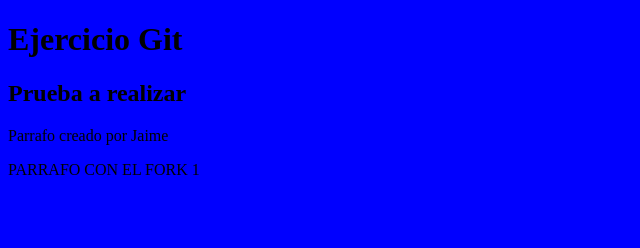
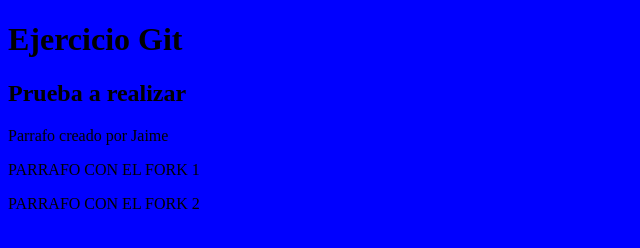
Before and after one commit to Guillecb1/tareaGit, a plain HTML site: page index.html in a window 1280 px wide. Shown: the whole page, without its empty margins (0-640 px from the left). Drawn offline with Linux system fonts and the light colour scheme.

Commit message:
commit 2

```diff
--- a/index.html
+++ b/index.html
@@ -14,5 +14,6 @@
     <p>Parrafo creado por Jaime</p>
 
     <p>PARRAFO CON EL FORK 1</p>
+    <p>PARRAFO CON EL FORK 2</p>
 </body>
 </html>
```
